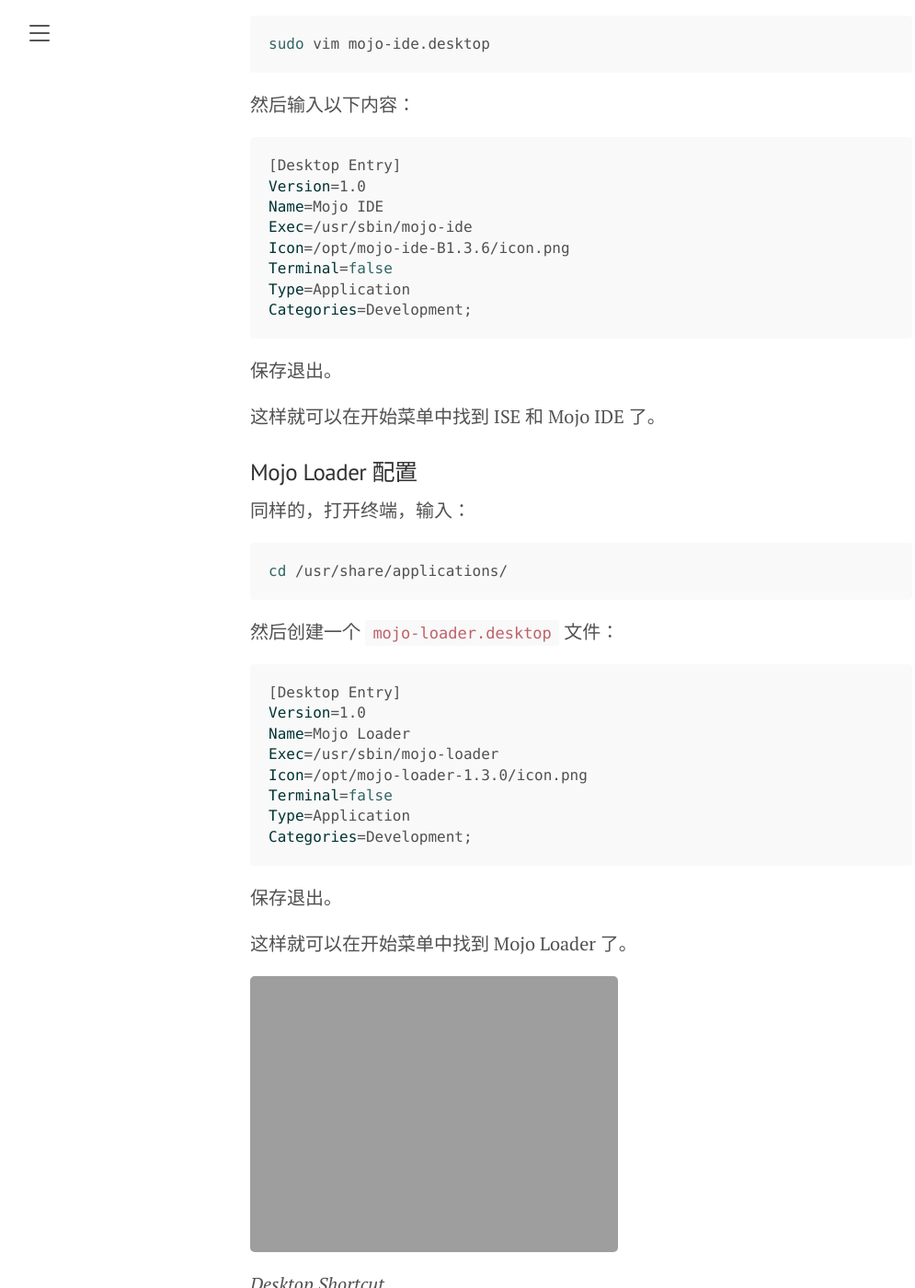
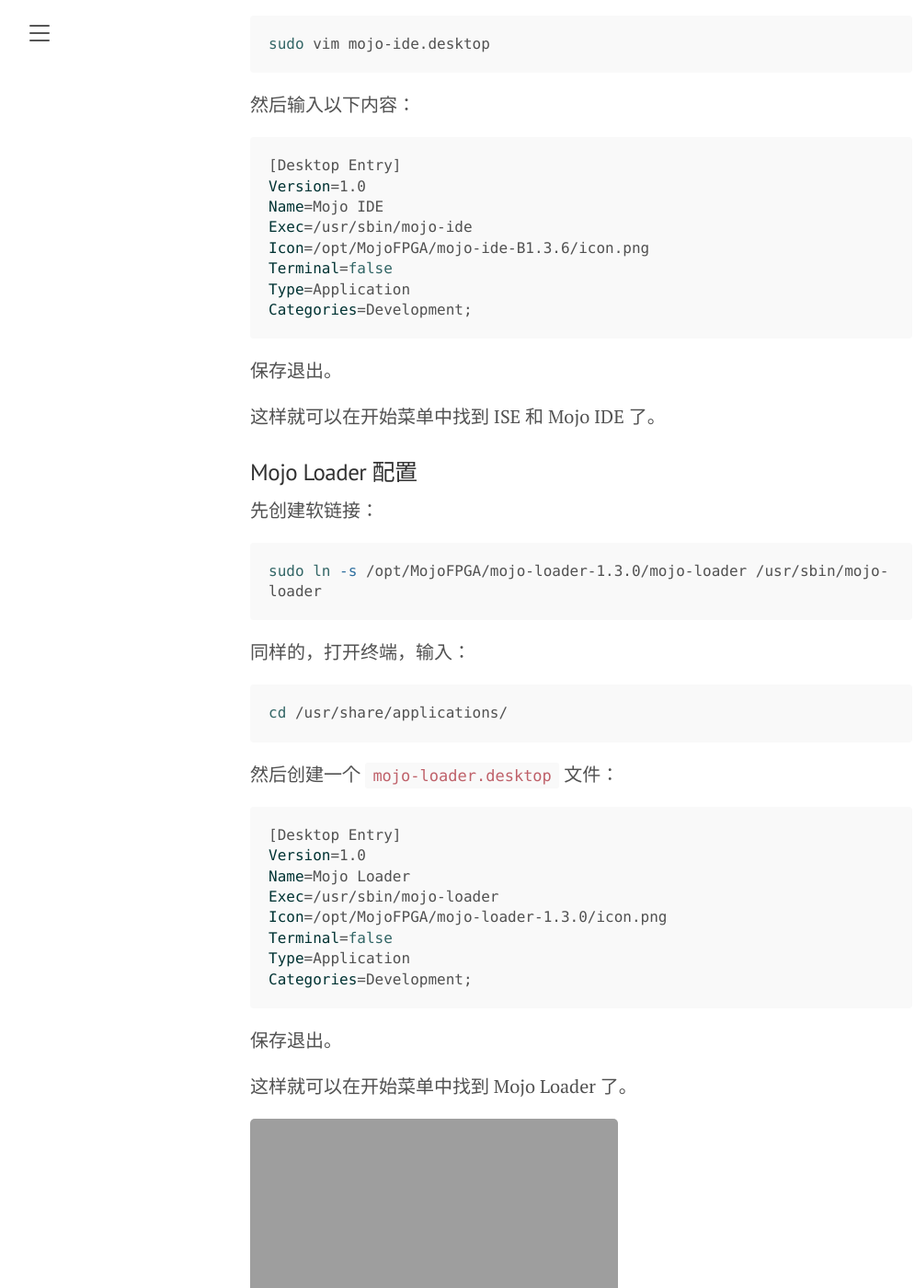
Before and after one commit to IcingTomato/icing.fun, a Jekyll site: the page built from _posts/2025-03-10-mojo_fpga_setup.markdown, in a window 1280 px wide and 1400 px high, scrolled down 6909 px. Shown: the whole window at 92% size, without its empty margins (8-1003 px from the left). Built offline with Jekyll 4.4.1, drawn with Linux system fonts in a browser that asks for light colours; some of the changed text lies outside the part shown.

Commit message:
Change: Change 20250310

````diff
--- a/_posts/2025-03-10-mojo_fpga_setup.markdown
+++ b/_posts/2025-03-10-mojo_fpga_setup.markdown
@@ -185,7 +185,7 @@ sudo vim mojo-ide.sh
 #!/bin/bash
 # Xilinx ISE WebPACK
 . /opt/Xilinx/14.7/ISE_DS/settings64.sh >/dev/null 2>&1
-exec /opt/mojo-ide-B1.3.6/mojo-ide & >/dev/null 2>&1
+exec /opt/MojoFPGA/mojo-ide-B1.3.6/mojo-ide & >/dev/null 2>&1
 ```
 
 保存退出。
@@ -215,7 +215,7 @@ sudo vim mojo-ide.desktop
 Version=1.0
 Name=Mojo IDE
 Exec=/usr/sbin/mojo-ide
-Icon=/opt/mojo-ide-B1.3.6/icon.png
+Icon=/opt/MojoFPGA/mojo-ide-B1.3.6/icon.png
 Terminal=false
 Type=Application
 Categories=Development;
@@ -226,6 +226,12 @@ Categories=Development;
 这样就可以在开始菜单中找到 ISE 和 Mojo IDE 了。
 
 ### Mojo Loader 配置
+
+先创建软链接：
+
+```shell
+sudo ln -s /opt/MojoFPGA/mojo-loader-1.3.0/mojo-loader /usr/sbin/mojo-loader
+```
 
 同样的，打开终端，输入：
 
@@ -240,7 +246,7 @@ cd /usr/share/applications/
 Version=1.0
 Name=Mojo Loader
 Exec=/usr/sbin/mojo-loader
-Icon=/opt/mojo-loader-1.3.0/icon.png
+Icon=/opt/MojoFPGA/mojo-loader-1.3.0/icon.png
 Terminal=false
 Type=Application
 Categories=Development;
````
